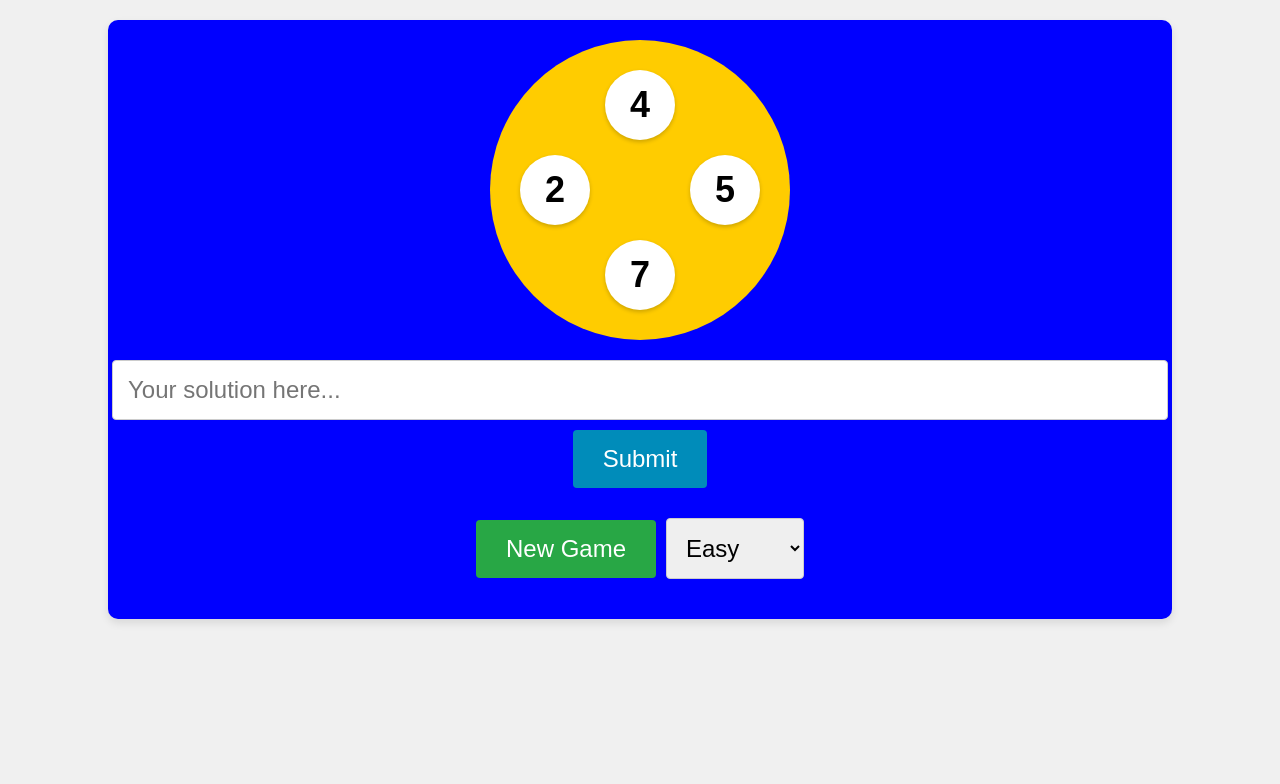
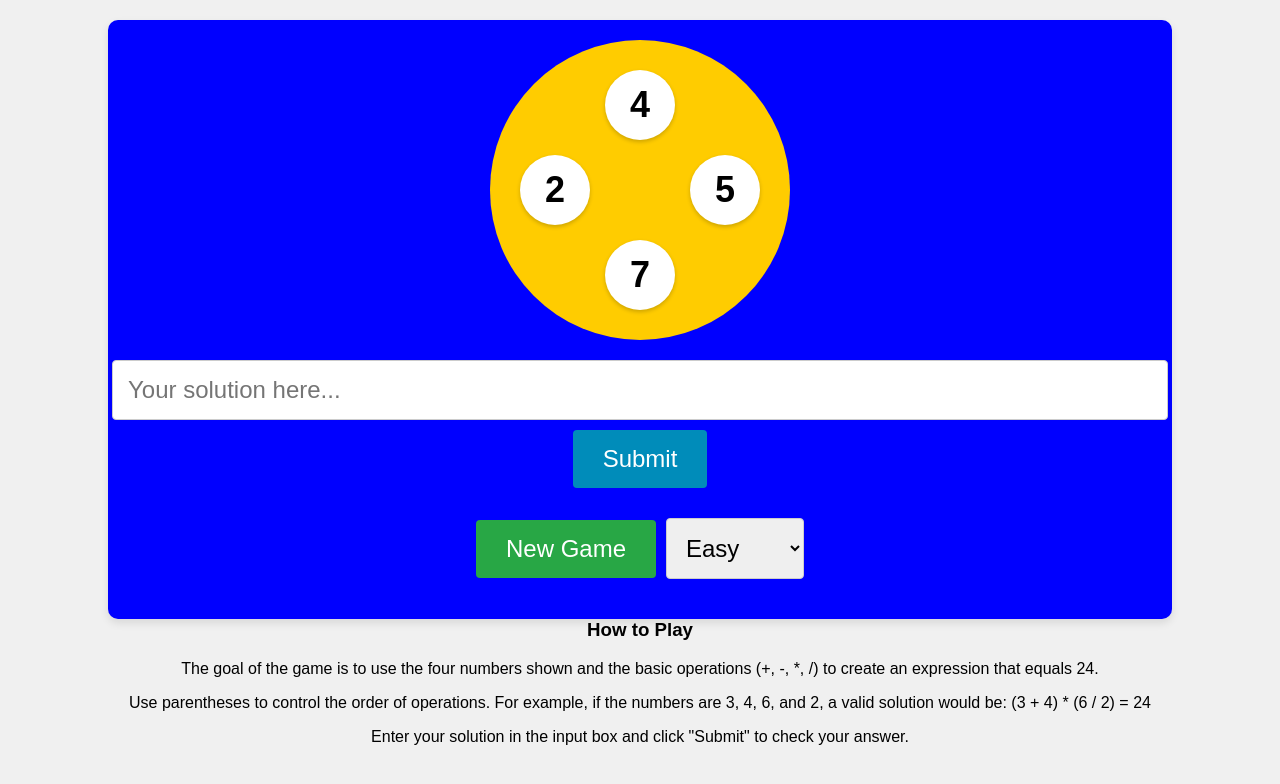
Before and after one commit to Kudalicious2025/Math24, a plain HTML site: page index.html in a window 1280 px wide. Drawn offline with Linux system fonts and the light colour scheme.

Commit message:
add instructions on how to play

```diff
--- a/index.html
+++ b/index.html
@@ -34,7 +34,16 @@
 
 
     </div>
-
+    <div id="how-to-play">
+        <h3>How to Play</h3>
+        <p>
+            The goal of the game is to use the four numbers shown and the basic operations (+, -, *, /) to create an expression that equals 24.
+        </p>
+        <p>
+            Use parentheses to control the order of operations. For example, if the numbers are 3, 4, 6, and 2, a valid solution would be: (3 + 4) * (6 / 2) = 24
+        </p>
+        <p>Enter your solution in the input box and click "Submit" to check your answer.</p>
+    </div>
 
 
 
```
